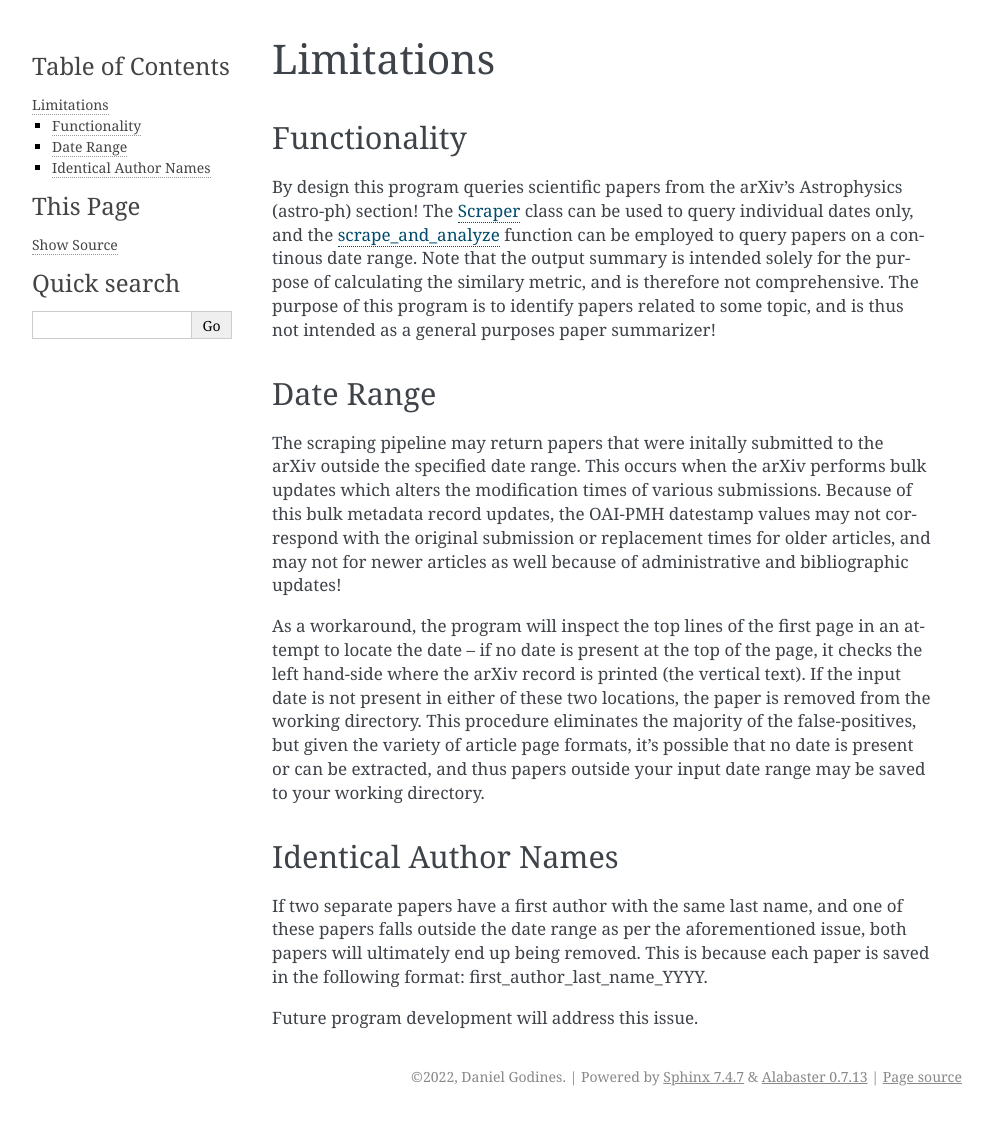
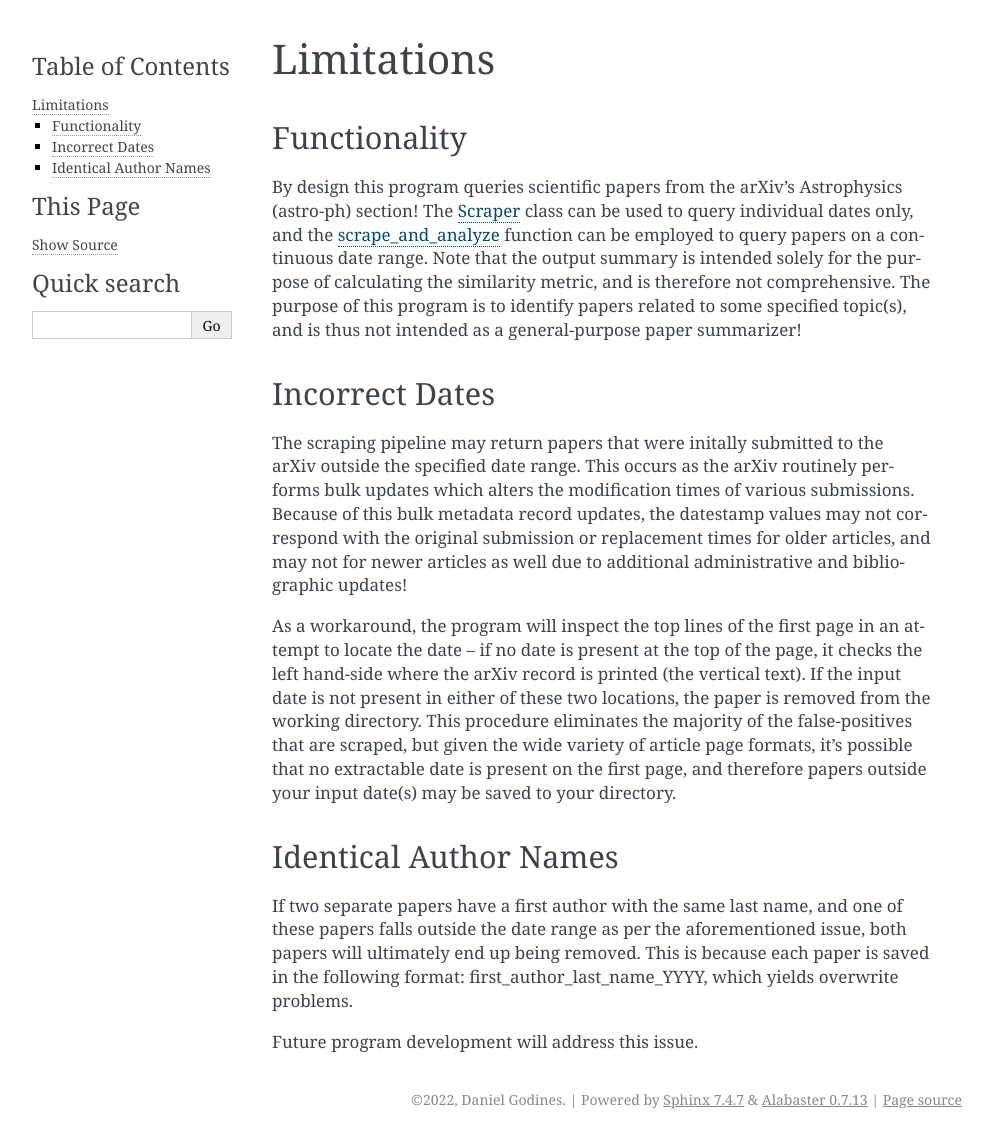
Before and after one commit to Professor-G/arxiv-astro-summarizer, a Sphinx documentation site: the page built from docs/source/Limitations.rst, in a window 1280 px wide. Shown: the whole page, without its empty margins (148-1141 px from the left). Built offline with Sphinx 7.4.7, drawn with Linux system fonts in a browser that asks for light colours; pages that are not in the unit, such as notebooks, are missing from menus; before the commit the page ends 1116 px from its top, so only the background shows below that.

Commit message:
update docs

```diff
--- a/docs/source/Limitations.rst
+++ b/docs/source/Limitations.rst
@@ -6,18 +6,18 @@ Limitations
 Functionality
 ----------
 
-By design this program queries scientific papers from the arXiv's Astrophysics (astro-ph) section! The `Scraper <https://arxiv-astro-summarizer.readthedocs.io/en/latest/autoapi/arxiv_astro_summarizer/astroph_summarizer/index.html#arxiv_astro_summarizer.astroph_summarizer.Scraper>`_ class can be used to query individual dates only, and the `scrape_and_analyze <https://arxiv-astro-summarizer.readthedocs.io/en/latest/autoapi/arxiv_astro_summarizer/astroph_summarizer/index.html#arxiv_astro_summarizer.astroph_summarizer.scrape_and_analyze>`_ function can be employed to query papers on a continous date range. Note that the output summary is intended solely for the purpose of calculating the similary metric, and is therefore not comprehensive. The purpose of this program is to identify papers related to some topic, and is thus not intended as a general purposes paper summarizer!
+By design this program queries scientific papers from the arXiv's Astrophysics (astro-ph) section! The `Scraper <https://arxiv-astro-summarizer.readthedocs.io/en/latest/autoapi/arxiv_astro_summarizer/astroph_summarizer/index.html#arxiv_astro_summarizer.astroph_summarizer.Scraper>`_ class can be used to query individual dates only, and the `scrape_and_analyze <https://arxiv-astro-summarizer.readthedocs.io/en/latest/autoapi/arxiv_astro_summarizer/astroph_summarizer/index.html#arxiv_astro_summarizer.astroph_summarizer.scrape_and_analyze>`_ function can be employed to query papers on a continuous date range. Note that the output summary is intended solely for the purpose of calculating the similarity metric, and is therefore not comprehensive. The purpose of this program is to identify papers related to some specified topic(s), and is thus not intended as a general-purpose paper summarizer!
 
-Date Range
+Incorrect Dates
 ----------
 
-The scraping pipeline may return papers that were initally submitted to the arXiv outside the specified date range. This occurs when the arXiv performs bulk updates which alters the modification times of various submissions. Because of this bulk metadata record updates, the OAI-PMH datestamp values may not correspond with the original submission or replacement times for older articles, and may not for newer articles as well because of administrative and bibliographic updates!
+The scraping pipeline may return papers that were initally submitted to the arXiv outside the specified date range. This occurs as the arXiv routinely performs bulk updates which alters the modification times of various submissions. Because of this bulk metadata record updates, the datestamp values may not correspond with the original submission or replacement times for older articles, and may not for newer articles as well due to additional administrative and bibliographic updates!
 
-As a workaround, the program will inspect the top lines of the first page in an attempt to locate the date -- if no date is present at the top of the page, it checks the left hand-side where the arXiv record is printed (the vertical text). If the input date is not present in either of these two locations, the paper is removed from the working directory. This procedure eliminates the majority of the false-positives, but given the variety of article page formats, it's possible that no date is present or can be extracted, and thus papers outside your input date range may be saved to your working directory.
+As a workaround, the program will inspect the top lines of the first page in an attempt to locate the date -- if no date is present at the top of the page, it checks the left hand-side where the arXiv record is printed (the vertical text). If the input date is not present in either of these two locations, the paper is removed from the working directory. This procedure eliminates the majority of the false-positives that are scraped, but given the wide variety of article page formats, it's possible that no extractable date is present on the first page, and therefore papers outside your input date(s) may be saved to your directory.
 
 Identical Author Names
 ----------
 
-If two separate papers have a first author with the same last name, and one of these papers falls outside the date range as per the aforementioned issue, both papers will ultimately end up being removed. This is because each paper is saved in the following format: first_author_last_name_YYYY.
+If two separate papers have a first author with the same last name, and one of these papers falls outside the date range as per the aforementioned issue, both papers will ultimately end up being removed. This is because each paper is saved in the following format: first_author_last_name_YYYY, which yields overwrite problems.
 
 Future program development will address this issue.
```
